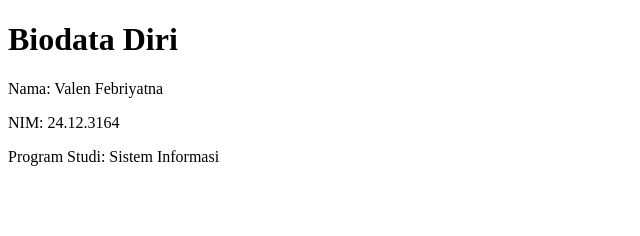
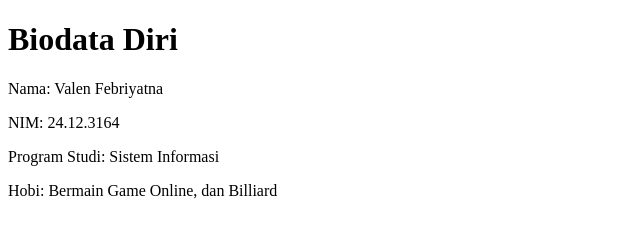
Before and after one commit to valen-amikom/24.12.3164_TugasGit_DB, a plain HTML site: page index.html in a window 1280 px wide. Shown: the whole page, without its empty margins (0-640 px from the left). Drawn offline with Linux system fonts and the light colour scheme.

Commit message:
Update index.html

```diff
--- a/index.html
+++ b/index.html
@@ -10,5 +10,6 @@
     <p>Nama: Valen Febriyatna</p>
     <p>NIM: 24.12.3164</p>
     <p>Program Studi: Sistem Informasi</p>
+    <p>Hobi: Bermain Game Online, dan Billiard</p>
 </body>
 </html>
```
